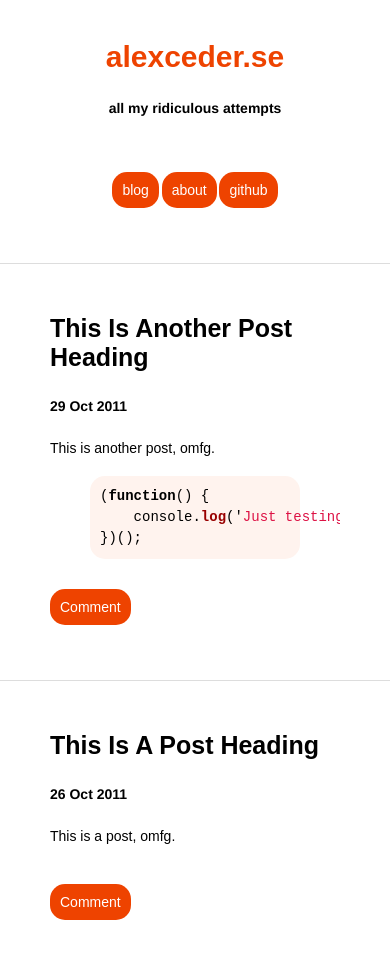
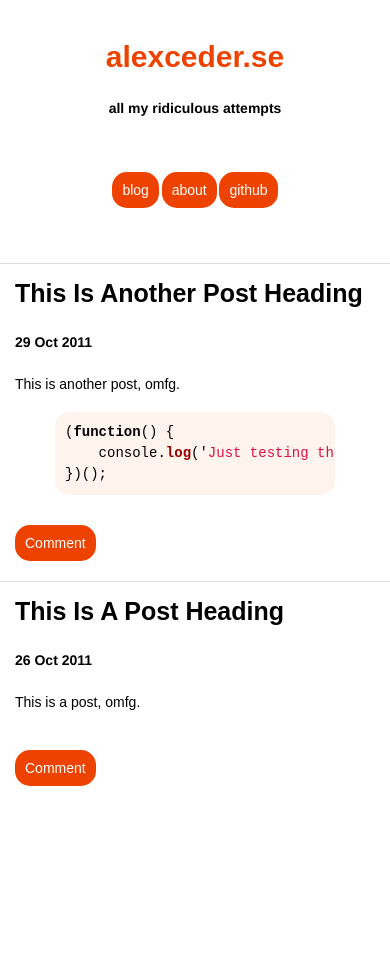
Before and after one commit to alexceder/alexceder.github.io, a Jekyll site: the page built from index.html, in a window 390 px wide. Built offline with Jekyll 4.4.1, drawn with Linux system fonts in a browser that asks for light colours; some web fonts are replaced; after the commit the page ends 900 px from its top, so only the background shows below that.

Commit message:
Some fixes for mobile

```diff
--- a/css/main.css
+++ b/css/main.css
@@ -74,6 +74,9 @@ code {
   font-size: 1.4em;
   line-height: 1.5em; }
 
+pre {
+  overflow: scroll; }
+
 ::selection {
   background: #ee4300;
   color: white; }
@@ -99,4 +102,7 @@ header p {
     border-bottom: thin solid #dddddd; }
 
   section {
-    margin: 0; } }
+    margin: 0; }
+
+  article {
+    padding: 15px; } }
--- a/css/main.sass
+++ b/css/main.sass
@@ -79,6 +79,9 @@ code
 	font-size: 1.4em
 	line-height: 1.5em
 
+pre
+	overflow: scroll
+
 ::selection
 	background: $main-color
 	color: #fff
@@ -106,3 +109,6 @@ header p
 
 	section
 		margin: 0
+
+	article
+		padding: 15px
```
